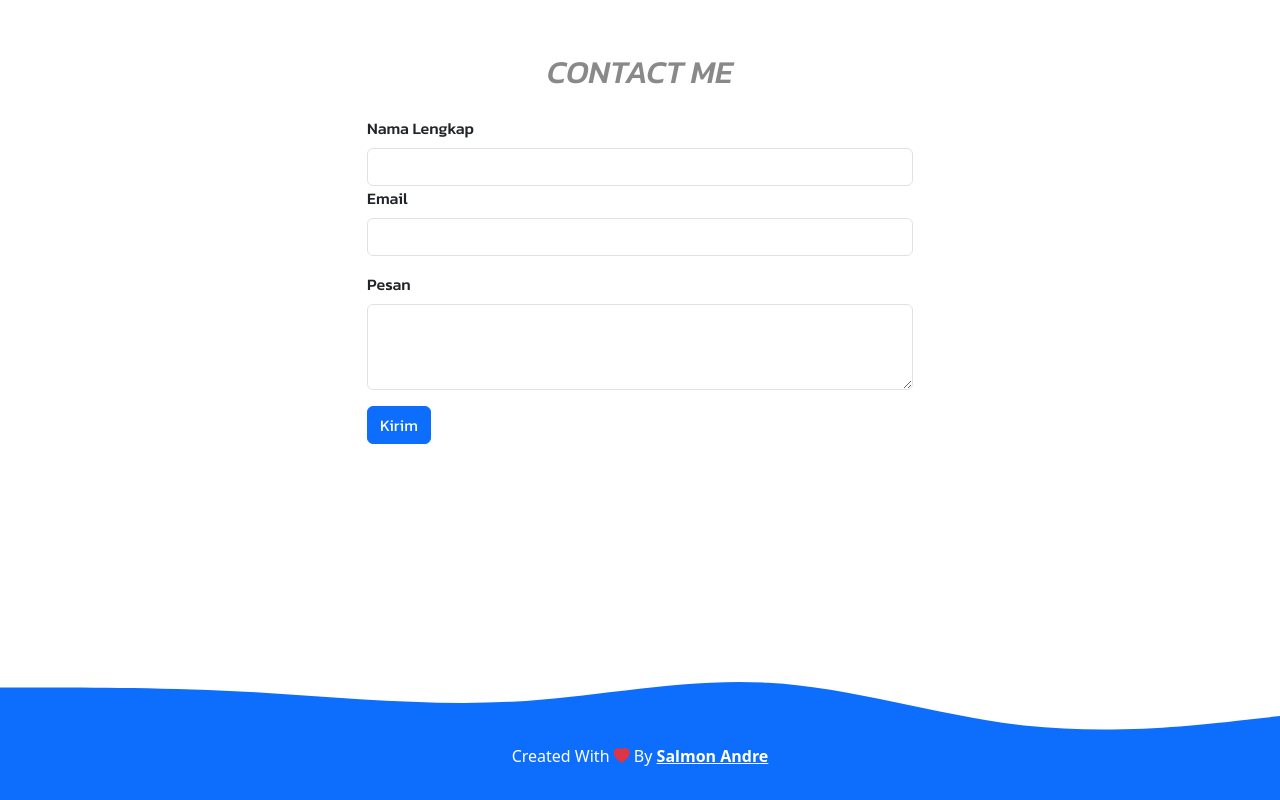
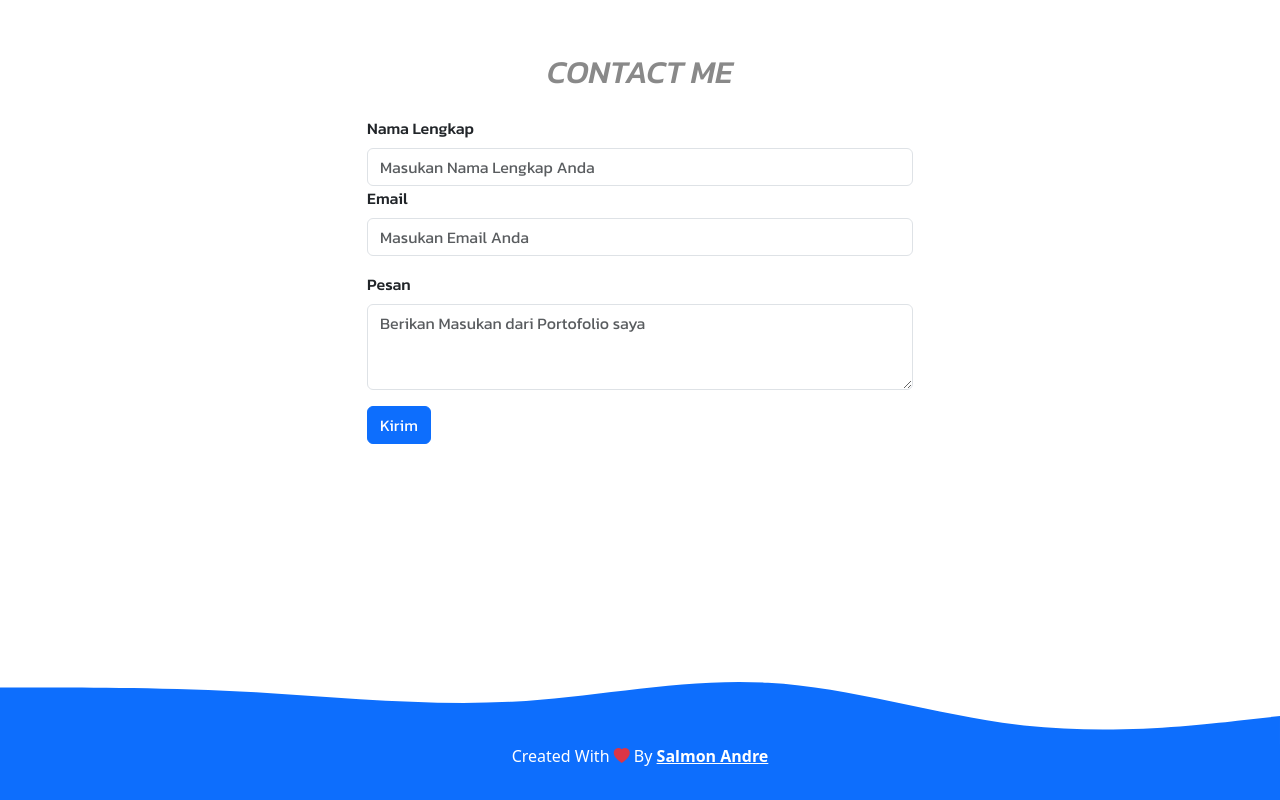
Before and after one commit to Salmon-Andre19/Curiculum-Vitae, a plain HTML site: page index.html in a window 1280 px wide. Shown: the part 3208-4008 px from the top of the page. Drawn offline with nearby package versions, Linux system fonts and the light colour scheme; a web font is replaced by a local one.

Commit message:
menambahkan required pada contact

```diff
--- a/index.html
+++ b/index.html
@@ -31,7 +31,7 @@
         <button class="navbar-toggler" type="button" data-bs-toggle="collapse" data-bs-target="#navbarNavAltMarkup" aria-controls="navbarNavAltMarkup" aria-expanded="false" aria-label="Toggle navigation">
           <span class="navbar-toggler-icon"></span>
         </button>
-        <div class="collapse navbar-collapse" id="navbarNavAltMarkup">
+        <div class="navbar-collapse collapse " id="navbarNavAltMarkup">
           <div class="navbar-nav ms-auto">
             <a class="nav-link active" aria-current="page" href="#home">Home</a>
             <a class="nav-link" href="#about">About</a>
@@ -191,17 +191,17 @@
               <strong>Terimakasih!</strong> Pesan anda sudah kami terima.
               <button type="button" class="btn-close" data-bs-dismiss="alert" aria-label="Close"></button>
             </div>
-            <form name="submit-to-google-sheet" class="contact">
+            <form name="submit-to-google-sheet" class="contact" >
               <div class="mb-3">
                 <label for="name" class="form-label "> Nama Lengkap</label>
-                <input type="text" class="form-control" id="name" aria-describedby="name" name="nama"/>
+                <input type="text" class="form-control" id="name" aria-describedby="name" name="nama" placeholder="Masukan Nama Lengkap Anda" required/>
               <div class="mb-3">
                 <label for="email" class="form-label">Email</label>
-                <input type="email" class="form-control" id="email" aria-describedby="email" name="email" />
+                <input type="email" class="form-control" id="email" aria-describedby="email" name="email" placeholder="Masukan Email Anda" required/>
               </div>
               <div class="mb-3">
                 <label for="pesan" class="form-label">Pesan</label>
-                <textarea class="form-control" id="pesan" rows="3" name="pesan"></textarea>
+                <textarea class="form-control" id="pesan" rows="3" name="pesan" placeholder="Berikan Masukan dari Portofolio saya" required></textarea>
               </div>
               <button type="submit" class="btn btn-primary btn-kirim">Kirim</button>
               <button class="btn btn-primary btn-loading d-none" type="button" disabled>
@@ -279,7 +279,8 @@
           console.log('Success!', response);
           })
           .catch(error => console.error('Error!', error.message));
-      });
+                  });
+
     </script>
   </body>
 </html>
```
